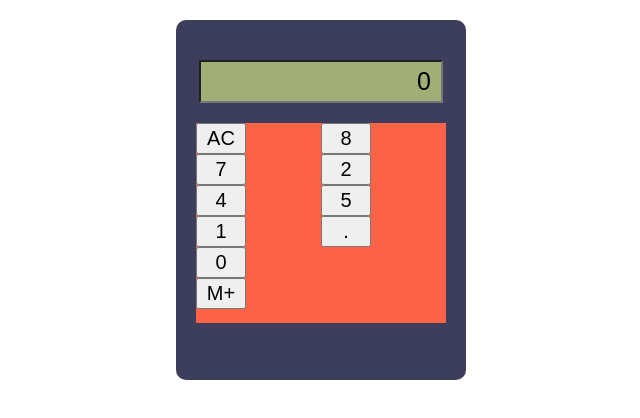
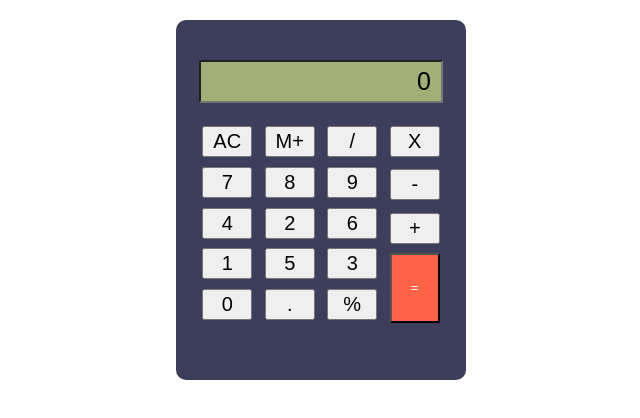
Before and after one commit to SakshiDurge/calculator, a plain HTML site: page index.html in a window 1280 px wide. Shown: the whole page, without its empty margins (319-959 px from the left). Drawn offline with Linux system fonts and the light colour scheme.

Commit message:
added all btn

```diff
--- a/index.html
+++ b/index.html
@@ -27,16 +27,24 @@
         }
         .buttons-container{
             height: 200px;
-            background-color: tomato;
             display: flex;
             flex-direction: column;
             flex-wrap: wrap;
+            justify-content: space-between;
+            align-items: center;
         }
         .btn{
             width: 50px;
             text-align: center;
             padding: 2px 0;
             font-size: 20px;
+            margin: 3px;
+        }
+        .btn-equals{
+            background-color: tomato;
+            height: 70px;
+            width: 50px;
+            color: #fff;
         }
     </style>
 </head>
@@ -56,6 +64,20 @@
             <button class="btn">2</button>
             <button class="btn">5</button>
             <button class="btn">.</button>
+
+            <button class="btn">/</button>
+            <button class="btn">9</button>
+            <button class="btn">6</button>
+            <button class="btn">3</button>
+            <button class="btn">%</button>
+
+            <button class="btn">X</button>
+            <button class="btn">-</button>
+            <button class="btn">+</button>
+            <button class="btn-equals">=</button>
+
+
+
         </div>
 
     </div>
```
